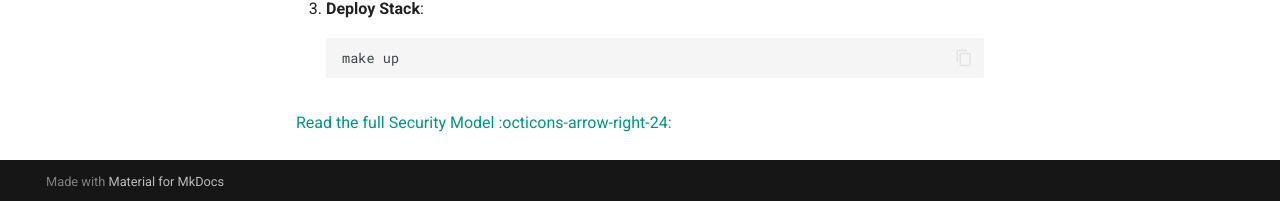
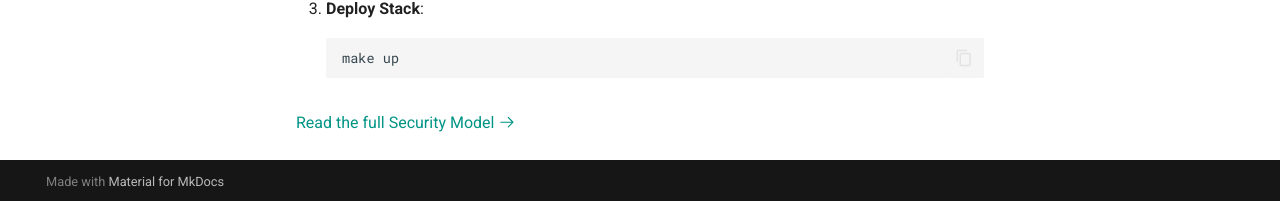
Before and after one commit to homelab-hq/docs, an MkDocs documentation site: the page built from docs/index.md, in a window 1280 px wide and 900 px high, scrolled down 1213 px. Shown: the part 696-897 px from the top of the window. Built offline with MkDocs 1.6.1 and Material for MkDocs 9.7.7, drawn with Linux system fonts in a browser that asks for light colours; comment, search, counter and statistics services are not loaded.

Commit message:
Fix icon syntax and configuration

```diff
--- a/mkdocs.yml
+++ b/mkdocs.yml
@@ -39,8 +39,8 @@
 markdown_extensions:
   - attr_list
   - pymdownx.emoji:
-      emoji_index: !!python/name:pymdownx.emoji.twemoji
-      emoji_generator: !!python/name:pymdownx.emoji.to_svg
+      emoji_index: !!python/name:material.extensions.emoji.twemoji
+      emoji_generator: !!python/name:material.extensions.emoji.to_svg
   - admonition
   - pymdownx.details
   - pymdownx.superfences:
```
